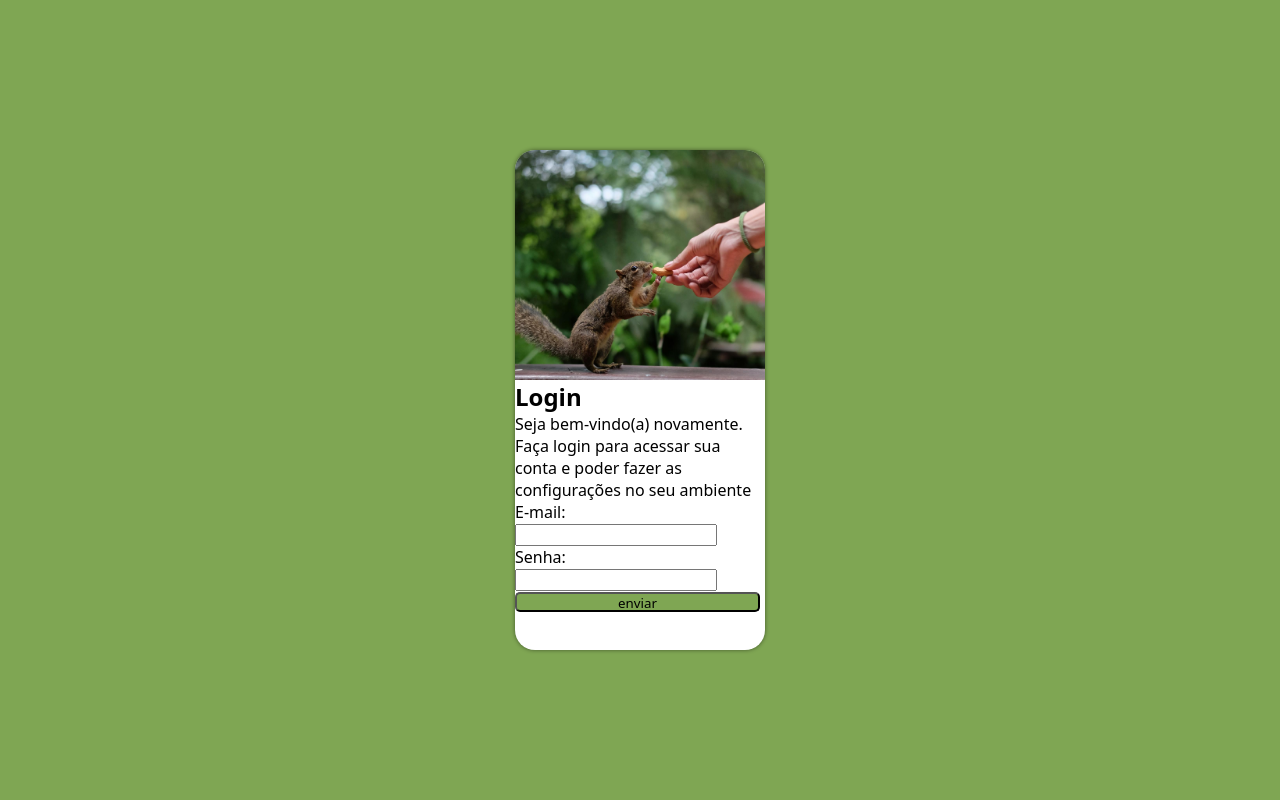
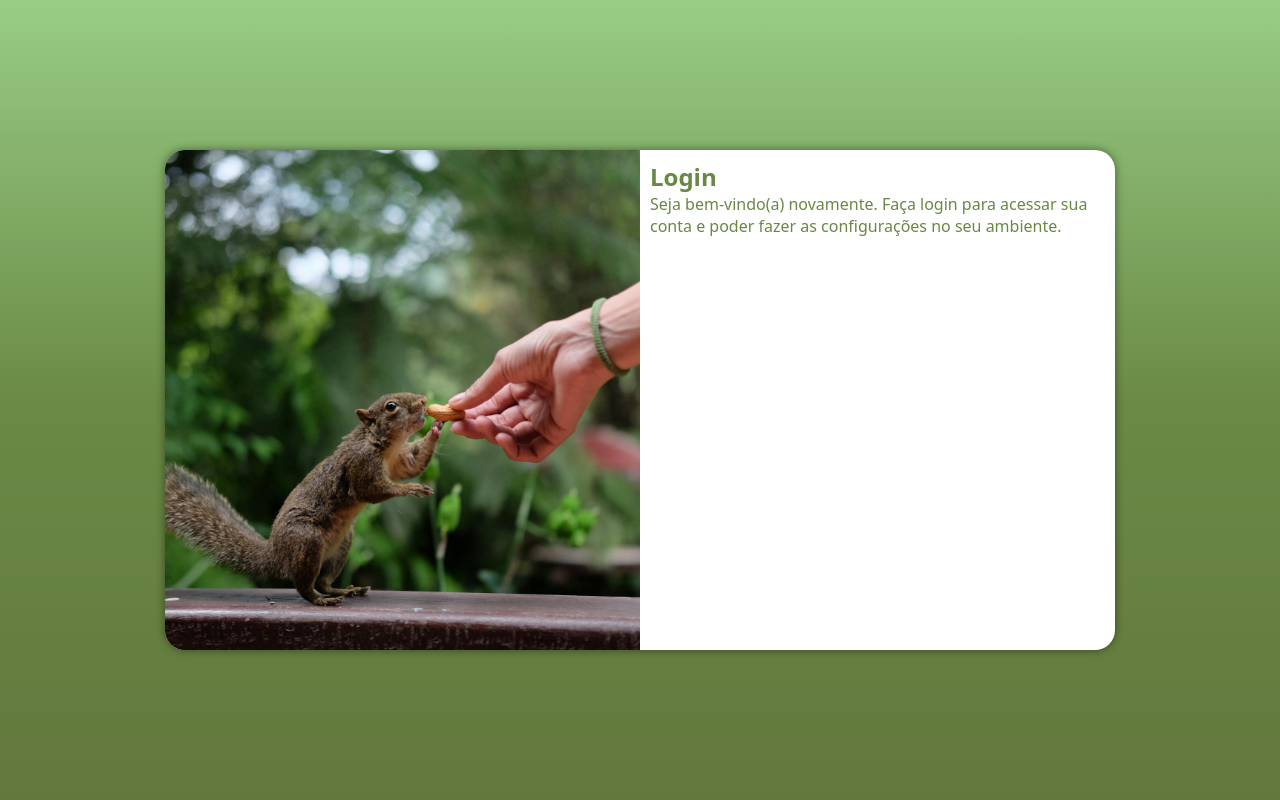
Before and after one commit to JoseMioto/Projeto-login, a PHP site: page / in a window 1280 px wide. Run offline with PHP 8.4, Linux system fonts and the light colour scheme.

Commit message:
Criei as outras versões

```diff
--- /dev/null
+++ b/estilos/meida-query.css
@@ -0,0 +1,55 @@
+@charset "UTF-8";
+
+/*
+   #99CD85
+   #CFE0BC
+   #7FA653
+   #63783D
+*/
+
+@media screen and (min-width: 768px) and (max-width: 992px){
+    body{
+        background-image: linear-gradient(to bottom, #99CD85, #6a8a45, #63783D);
+    }
+
+    #login{
+        width: 80vw;
+    }
+
+    #imagem{
+        float: left;
+        width: 30%;
+        height: 100%;
+    }
+
+
+   #formulario{
+    float: right;
+    width: 70%;
+
+   }
+
+}
+
+@media screen and (min-width: 992px){
+
+    body{
+        background-image: linear-gradient(to bottom, #99CD85, #6a8a45, #63783D);
+    }
+
+    #login{
+        width: 950px;
+    }
+
+    #imagem{
+        float: left;
+        width: 50%;
+        height: 100%;
+    }
+
+    #formulario{
+        float: right;
+        width: 50%
+    }
+
+}
--- a/estilos/style.css
+++ b/estilos/style.css
@@ -9,8 +9,8 @@
 
 *{
     font-family: system-ui, -apple-system, BlinkMacSystemFont, 'Segoe UI', Roboto, Oxygen, Ubuntu, Cantarell, 'Open Sans', 'Helvetica Neue', sans-serif;
-    padding: 0;
-    margin: 0;
+    padding: 0px;
+    margin: 0px;
     box-sizing: border-box;
 }
 
@@ -38,7 +38,10 @@ main{
     width: 250px;
     height: 500px;
     border-radius: 20px;
-    box-shadow: 0px 0px 4px rgba(0, 0, 0, 0.473);
+    box-shadow: 0px 0px 10px rgba(0, 0, 0, 0.473);
+
+    transition: width 0.6s, height 0.6s;
+    transition-timing-function: ease;
 }
 
 #imagem{
@@ -46,7 +49,7 @@ main{
     background: #7FA653 url(../imagens/pexels-miguel-santos-20258514.jpg) no-repeat;
     background-size: cover;
     background-position: center left;
-    height: 230px;
+    height: 200px;
 
 
 }
@@ -54,12 +57,5 @@ main{
 #formulario{
     display: block;
     padding: 10px;
+    color: #688843;
 }
-
-#botao{
-    background-color: #7FA653;
-    border-radius: 5px;
-    width: 245px;
-    height: 20px;
-
-}
--- a/index.html
+++ b/index.html
@@ -5,6 +5,7 @@
     <meta name="viewport" content="width=device-width, initial-scale=1.0">
     <title>Login</title>
     <link rel="stylesheet" href="estilos/style.css">
+    <link rel="stylesheet" href="estilos/meida-query.css">
 </head>
 <body>
     <main>
@@ -12,24 +13,14 @@
             <div id="imagem">
 
             </div>
-            <div id="formualrio">
+            <div id="formulario">
                 <h1>Login</h1>
                 <p>
-                    Seja bem-vindo(a) novamente. Faça login para acessar sua conta e poder fazer as configurações no seu ambiente
+                    Seja bem-vindo(a) novamente. Faça login para acessar sua conta e poder fazer as configurações no seu ambiente.
                 </p>
 
                 <form action="login.php" method="post">
-                    <p>
-                        <label for="iemail">E-mail:</label>
-                        <input type="email" name="email" id="iemail">
-                    </p>
 
-                    <p>
-                        <label for="isenha">Senha:</label>
-                        <input type="password" name="senha" id="isenha">
-                    </p>
-
-                    <p><input type="submit" value="enviar" id="botao"></p>
                 </form>
             </div>
         </section>
```
